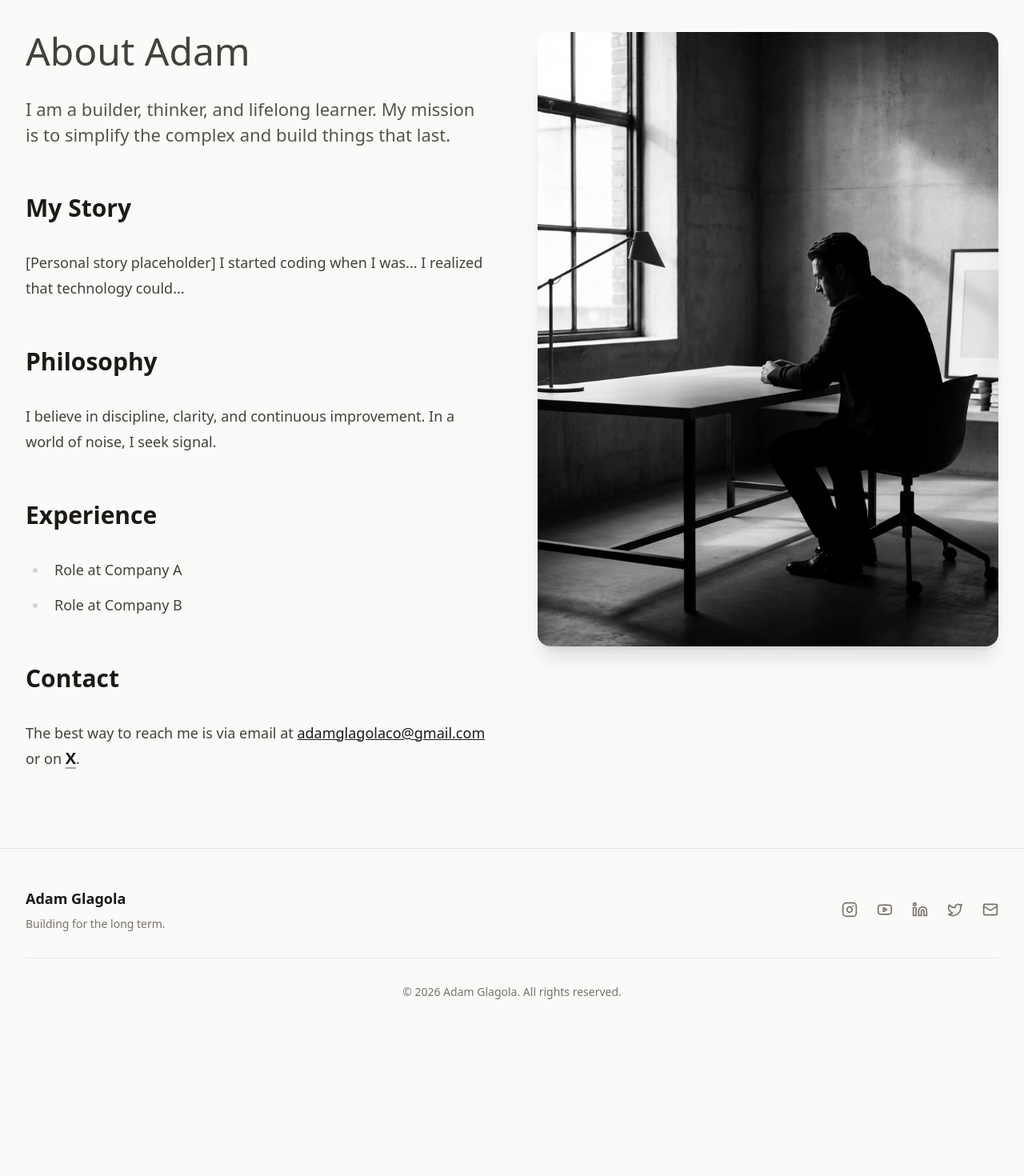
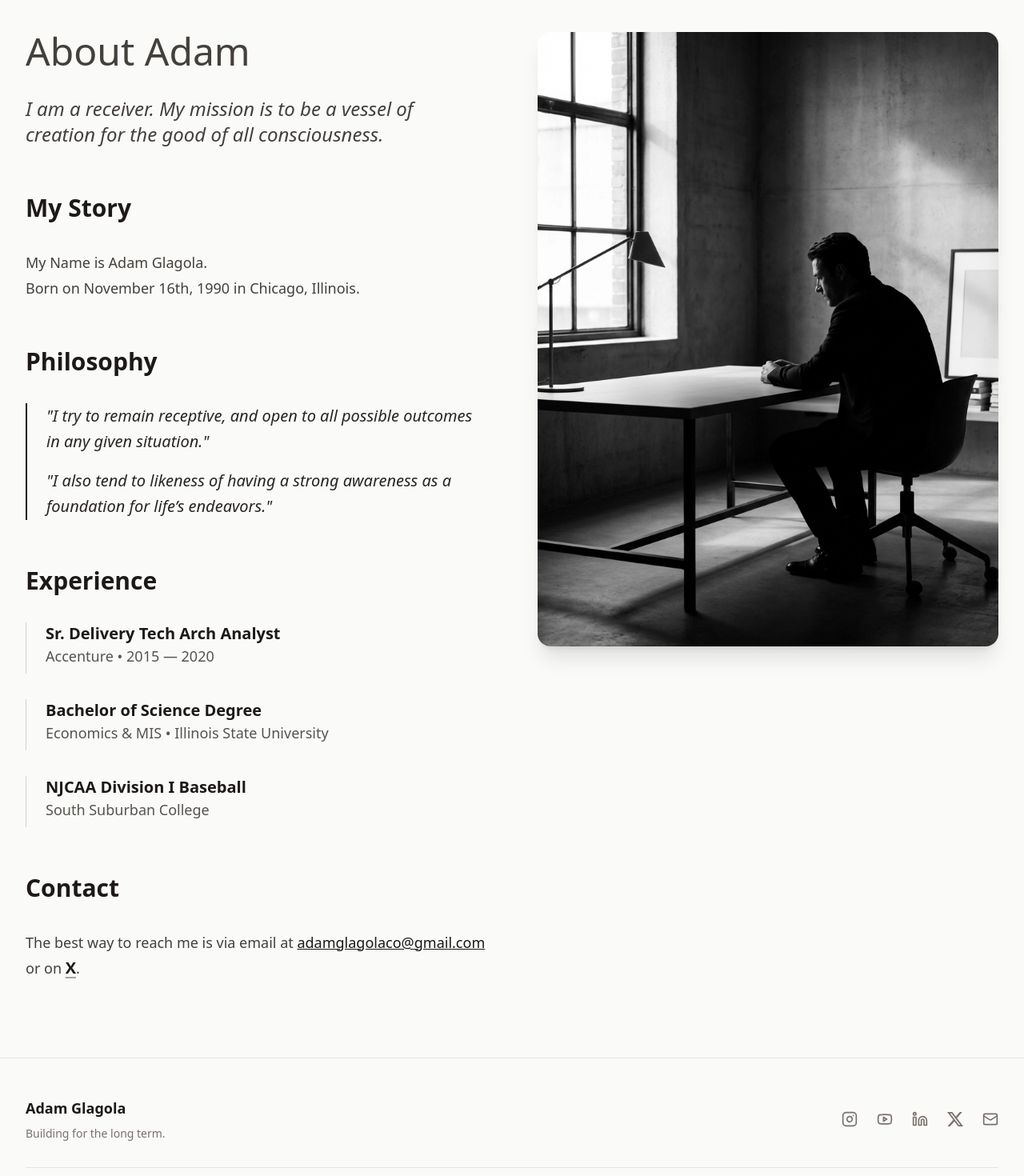
Before and after one commit to aglagola/personal-hub, a Next.js app: page /about in a window 1280 px wide. Shown: the part 120-1590 px from the top of the page at 80% size. Before the commit the page ends 1418 px from the top, so only its background shows below. Built offline with nearby package versions, Linux system fonts and the light colour scheme.

Commit message:
Update About Page

```diff
--- a/src/app/about/page.tsx
+++ b/src/app/about/page.tsx
@@ -15,25 +15,43 @@ export default function AboutPage() {
                             <div className="prose prose-stone dark:prose-invert prose-lg">
                                 <h1 className="font-serif text-4xl sm:text-5xl not-prose mb-8">About Adam</h1>
 
-                                <p className="lead">
-                                    I am a builder, thinker, and lifelong learner. My mission is to simplify the complex and build things that last.
+                                <p className="lead text-2xl font-light italic text-stone-700 dark:text-stone-300">
+                                    I am a receiver. My mission is to be a vessel of creation for the good of all consciousness.
                                 </p>
 
                                 <h2>My Story</h2>
                                 <p>
-                                    [Personal story placeholder] I started coding when I was... I realized that technology could...
+                                    My Name is Adam Glagola. <br />
+                                    Born on November 16th, 1990 in Chicago, Illinois.
                                 </p>
 
                                 <h2>Philosophy</h2>
-                                <p>
-                                    I believe in discipline, clarity, and continuous improvement. In a world of noise, I seek signal.
-                                </p>
+                                <blockquote className="not-prose border-l-2 border-stone-900 dark:border-stone-50 pl-6 my-8 flex flex-col gap-4">
+                                    <p className="text-xl italic leading-relaxed text-stone-800 dark:text-stone-200">
+                                        "I try to remain receptive, and open to all possible outcomes in any given situation."
+                                    </p>
+                                    <p className="text-xl italic leading-relaxed text-stone-800 dark:text-stone-200">
+                                        "I also tend to likeness of having a strong awareness as a foundation for life’s endeavors."
+                                    </p>
+                                </blockquote>
 
                                 <h2>Experience</h2>
-                                <ul>
-                                    <li>Role at Company A</li>
-                                    <li>Role at Company B</li>
-                                </ul>
+                                <div className="not-prose space-y-8 mt-8">
+                                    <div className="group relative border-l border-stone-300 dark:border-stone-700 pl-6 pb-2 transition-colors hover:border-stone-900 dark:hover:border-stone-50">
+                                        <h3 className="text-xl font-bold text-stone-900 dark:text-stone-50">Sr. Delivery Tech Arch Analyst</h3>
+                                        <p className="text-lg text-stone-600 dark:text-stone-400">Accenture • 2015 — 2020</p>
+                                    </div>
+
+                                    <div className="group relative border-l border-stone-300 dark:border-stone-700 pl-6 pb-2 transition-colors hover:border-stone-900 dark:hover:border-stone-50">
+                                        <h3 className="text-xl font-bold text-stone-900 dark:text-stone-50">Bachelor of Science Degree</h3>
+                                        <p className="text-lg text-stone-600 dark:text-stone-400">Economics & MIS • Illinois State University</p>
+                                    </div>
+
+                                    <div className="group relative border-l border-stone-300 dark:border-stone-700 pl-6 pb-2 transition-colors hover:border-stone-900 dark:hover:border-stone-50">
+                                        <h3 className="text-xl font-bold text-stone-900 dark:text-stone-50">NJCAA Division I Baseball</h3>
+                                        <p className="text-lg text-stone-600 dark:text-stone-400">South Suburban College</p>
+                                    </div>
+                                </div>
 
                                 <h2>Contact</h2>
                                 <p>
--- a/src/app/page.tsx
+++ b/src/app/page.tsx
@@ -3,7 +3,8 @@ import { Button } from "@/components/ui/button";
 import { Navbar } from "@/components/layout/navbar";
 import { Footer } from "@/components/layout/footer";
 import Link from "next/link";
-import { ArrowRight, Mail, Instagram, Youtube, Linkedin, Twitter } from "lucide-react";
+import { ArrowRight, Mail, Instagram, Youtube, Linkedin } from "lucide-react";
+import { XIcon } from "@/components/ui/icons";
 import { Card, CardContent, CardDescription, CardHeader, CardTitle } from "@/components/ui/card";
 
 import Image from "next/image";
@@ -72,7 +73,7 @@ export default function Home() {
                     <span className="sr-only">LinkedIn</span>
                   </a>
                   <a href="https://x.com/adamglagola" target="_blank" rel="noopener noreferrer" className="text-black dark:text-white hover:text-stone-700 dark:hover:text-stone-300 transition-transform hover:scale-110">
-                    <Twitter className="h-6 w-6" />
+                    <XIcon className="h-6 w-6" />
                     <span className="sr-only">X (Twitter)</span>
                   </a>
                   <a href="mailto:adamglagolaco@gmail.com" className="text-emerald-600 hover:text-emerald-700 transition-transform hover:scale-110">
--- a/src/components/layout/footer.tsx
+++ b/src/components/layout/footer.tsx
@@ -1,5 +1,6 @@
 import { Container } from "@/components/ui/container";
-import { Twitter, Linkedin, Mail, Instagram, Youtube } from "lucide-react";
+import { Linkedin, Mail, Instagram, Youtube } from "lucide-react";
+import { XIcon } from "@/components/ui/icons";
 
 export function Footer() {
     return (
@@ -28,7 +29,7 @@ export function Footer() {
                         </a>
                         <a href="https://x.com/adamglagola" target="_blank" rel="noreferrer" className="text-stone-500 transition-colors hover:text-stone-900 dark:hover:text-stone-50">
                             <span className="sr-only">X (Twitter)</span>
-                            <Twitter className="h-5 w-5" />
+                            <XIcon className="h-5 w-5" />
                         </a>
                         <a href="mailto:adamglagolaco@gmail.com" className="text-stone-500 transition-colors hover:text-stone-900 dark:hover:text-stone-50">
                             <span className="sr-only">Email</span>
--- /dev/null
+++ b/src/components/ui/icons.tsx
@@ -0,0 +1,13 @@
+import * as React from "react"
+
+export function XIcon(props: React.SVGProps<SVGSVGElement>) {
+    return (
+        <svg
+            viewBox="0 0 24 24"
+            fill="currentColor"
+            {...props}
+        >
+            <path d="M18.901 1.153h3.68l-8.04 9.19L24 22.846h-7.406l-5.8-7.584-6.638 7.584H.474l8.6-9.83L0 1.154h7.594l5.243 6.932L18.901 1.153zM17.61 20.644h2.039L6.486 3.24H4.298L17.61 20.644z" />
+        </svg>
+    )
+}
```
